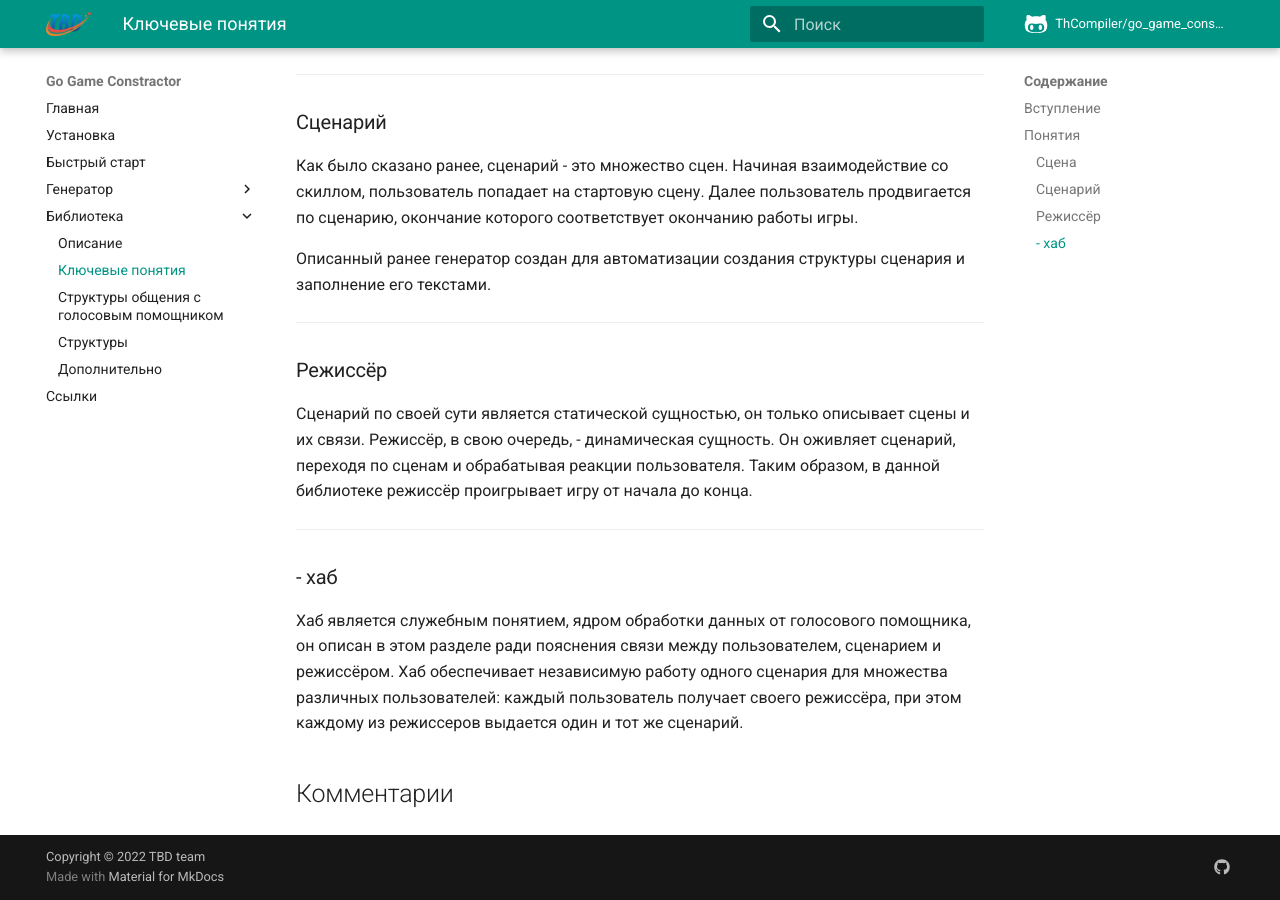
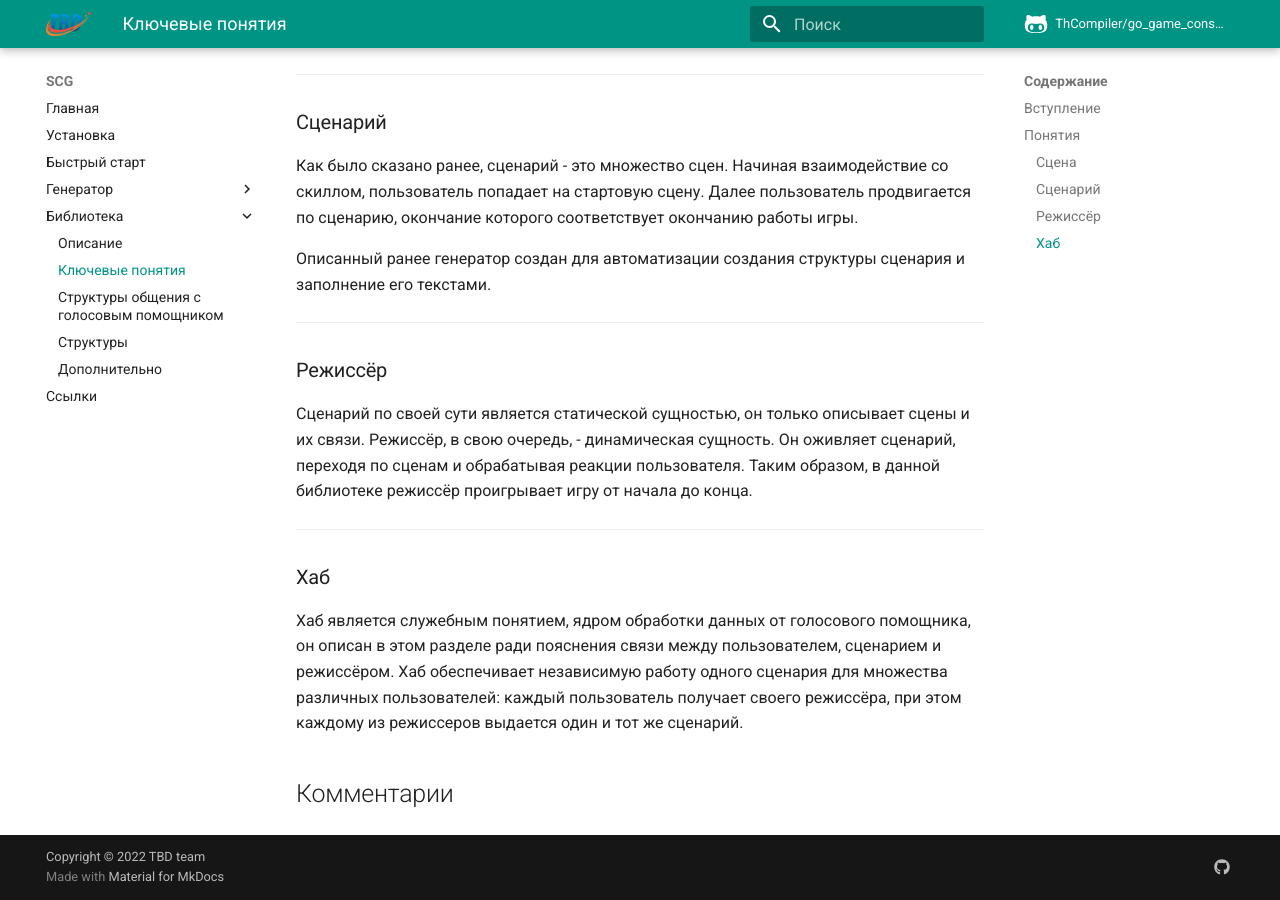
Before and after one commit to ThCompiler/go_game_constractor, an MkDocs documentation site: the page built from docs/lib_words.md, in a window 1280 px wide and 900 px high, scrolled down 1000 px. Built offline with MkDocs 1.6.1 and Material for MkDocs 9.7.7, drawn with Linux system fonts in a browser that asks for light colours; comment, search, counter and statistics services are not loaded; the version menu is left out.

Commit message:
Corrected documentation (#22)
* Change header from `Go game constractor` to SCG

* Removed unnecessary brackets

* Correct name of header `Хаб`

```diff
--- a/docs/lib_words.md
+++ b/docs/lib_words.md
@@ -49,7 +49,7 @@ title: "Ключевые понятия"
 Таким образом, в данной библиотеке режиссёр проигрывает игру от начала до конца.
 
 -------------------------------------
-### <a id="hub"></a> - хаб
+### <a id="hub"></a> Хаб
 
 Хаб является служебным понятием, ядром обработки данных от голосового помощника, он описан в этом разделе ради пояснения связи между пользователем, сценарием и режиссёром.
 Хаб обеспечивает независимую работу одного сценария для множества различных пользователей: каждый пользователь получает своего режиссёра, при этом каждому из режиссеров выдается один и тот же сценарий.
--- a/mkdocs.yml
+++ b/mkdocs.yml
@@ -1,4 +1,4 @@
-site_name: Go Game Constractor
+site_name: SCG
 repo_url: https://github.com/ThCompiler/go_game_constractor
 repo_name: ThCompiler/go_game_constractor
 copyright: Copyright &copy; 2022 TBD team
```
Also changed, not shown: docs/install.md (+3 -3 lines), docs/manual.md (+2 -2 lines).
